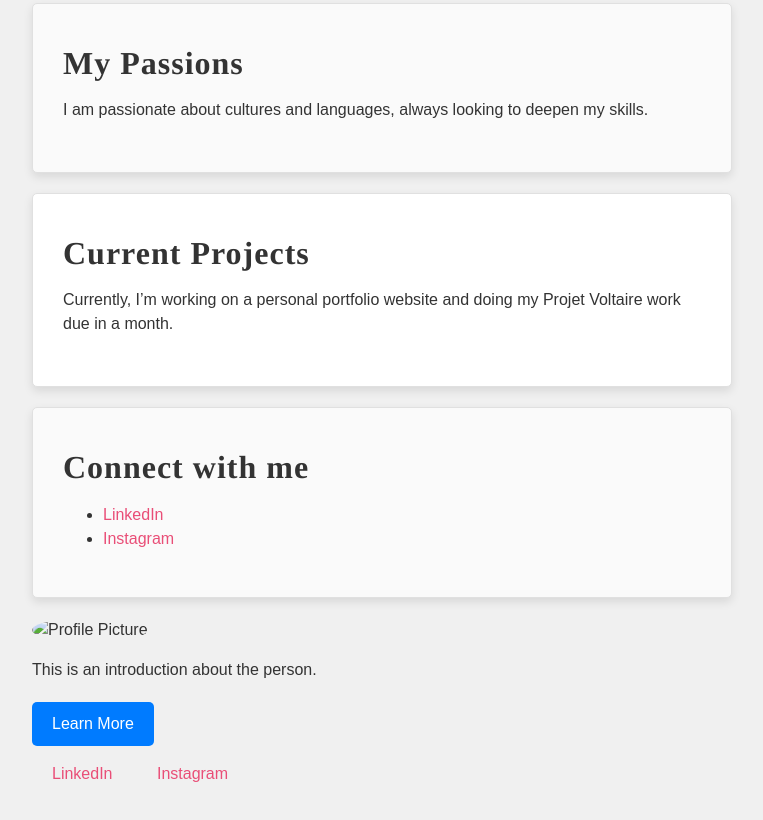
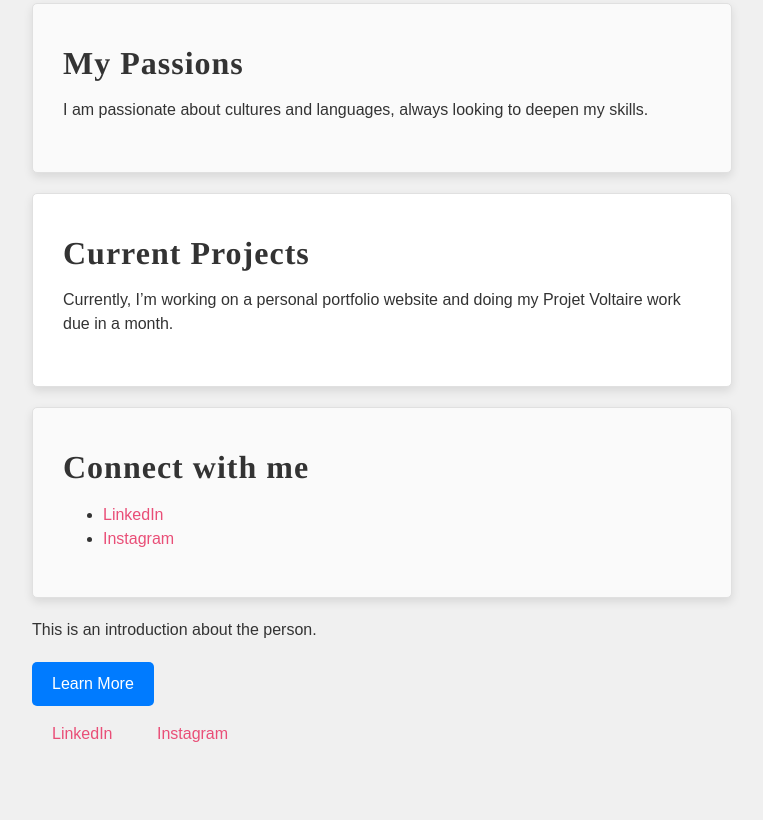
Before and after one commit to Achille-Bout2/my-profile, a plain HTML site: page index.html in a window 1280 px wide. Shown: the part 860-1680 px from the top of the page, without its empty margins (258-1021 px from the left). Drawn offline with Linux system fonts and the light colour scheme.

Commit message:
Update index.html

```diff
--- a/index.html
+++ b/index.html
@@ -43,7 +43,6 @@
             </footer>
         </div>
         <div class="profile">
-          <img src="path/to/profile.jpg" alt="Profile Picture" class="img-circle">
               <p>This is an introduction about the person.</p>
             <a href="https://fr.wikipedia.org/wiki/Achille" class="btn" target="_blank">Learn More</a>
         </div>
```
